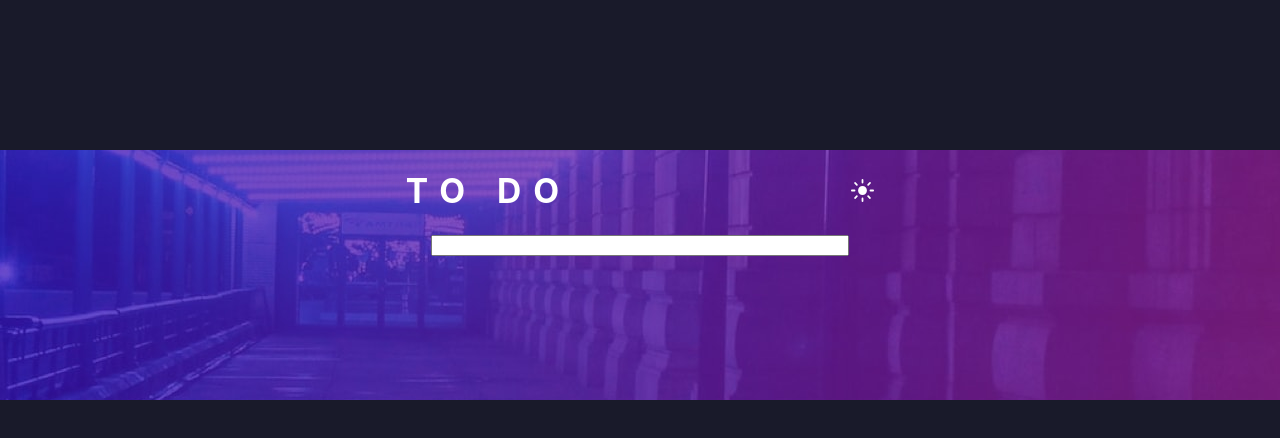
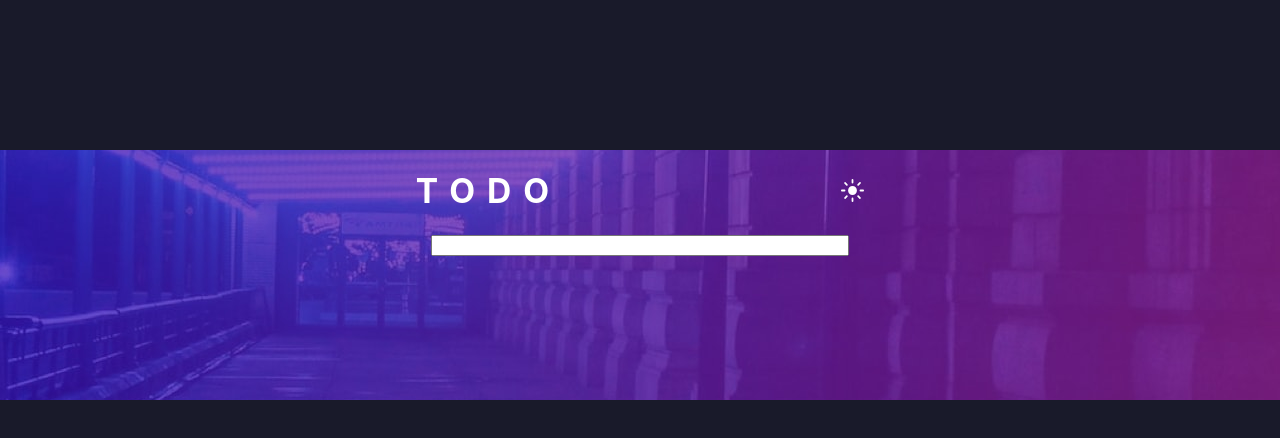
Before and after one commit to marcusdevel/To_do_list, a React (Vite) app in the folder To_do_list/: page / in a window 1280 px wide. Shown: the top 438 px of the page. Built offline with nearby package versions, Linux system fonts and the light colour scheme.

Commit message:
alteração do nome do H1

```diff
--- a/To_do_list/src/App.jsx
+++ b/To_do_list/src/App.jsx
@@ -1,5 +1,5 @@
 import { useState } from "react";
-import bgDesktopDark from "./assets/img/bg-desktop-dark.jpg";
+
 import icon from "./assets/img/icon-sun.svg";
 import "./App.css";
 
@@ -11,7 +11,7 @@ function App() {
       <div className="App">
         <div className="header">
           <div className="App-header">
-            <h1 className="title">To do</h1>
+            <h1 className="title">Todo</h1>
             <img src={icon} alt="Icon Sun" className="icon" />
           </div>
           <input type="select" />
```
